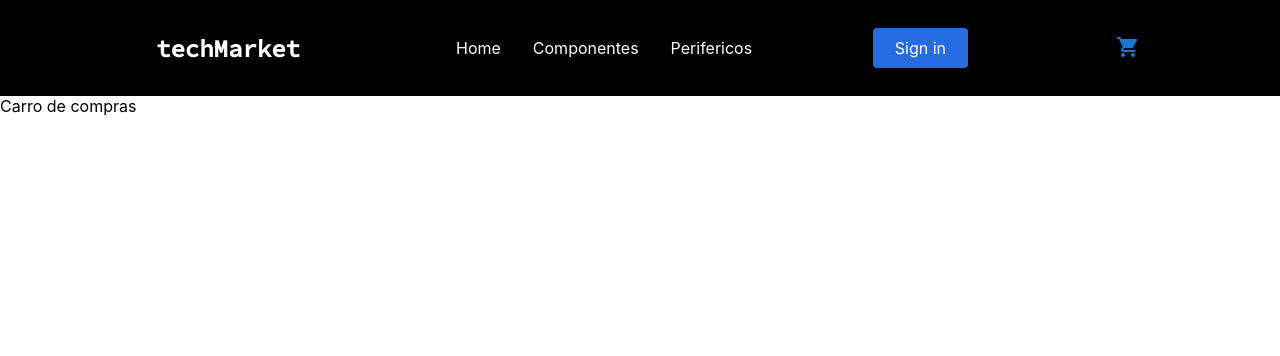
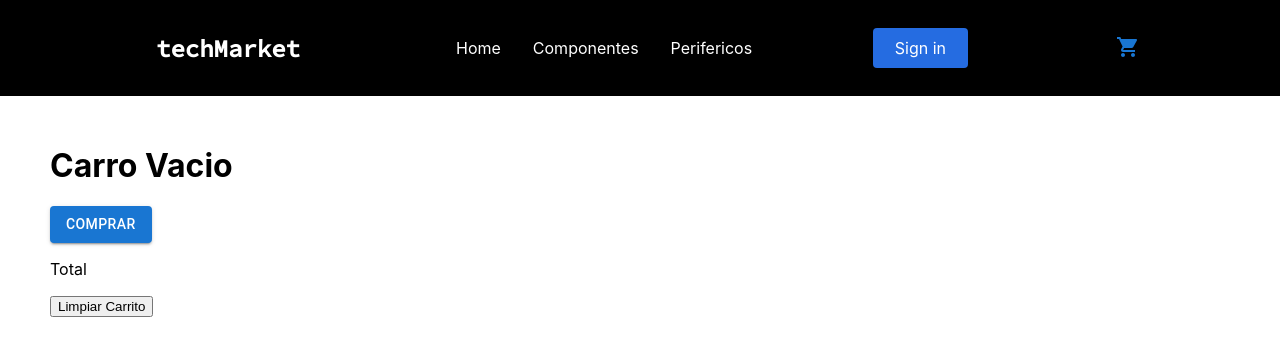
Before and after one commit to cesarntello/marketTech, a React (Create React App) app: page /cart in a window 1280 px wide. Shown: the top 356 px of the page. Built offline with nearby package versions, Linux system fonts and the light colour scheme.

Commit message:
cartView

```diff
--- a/src/App.css
+++ b/src/App.css
@@ -33,3 +33,9 @@
 .terminarCompra {
   text-decoration: none;
 }
+.gridCart {
+  margin: 50px;
+}
+.linkHome {
+  text-decoration: none !important;
+}
--- a/src/App.js
+++ b/src/App.js
@@ -3,8 +3,8 @@ import './App.css';
 import { BrowserRouter, Routes, Route} from 'react-router-dom'
 import ItemListContainer from './Componetes/ItemListContainer/ItemListContainer';
 import ItemDetailContainer from './Componetes/Cards/ItemDetailContainer';
-import Shop from './Componetes/Shop';
-import { CartProvider } from './Componetes/Context/CartContext';
+import Shop from './Componetes/Cart';
+import { CartProvider } from './Context/CartContext';
 
 
 function App() {
--- a/src/Componetes/Cards/ItemDetailContainer.js
+++ b/src/Componetes/Cards/ItemDetailContainer.js
@@ -4,7 +4,7 @@ import ItemDetail from './ItemDetail'
 // import Grid from '@mui/material/Grid';
 import Container from '@mui/material/Container';
 import { useParams } from 'react-router-dom';
-import { CartContext } from '../Context/CartContext';
+import { CartContext } from '../../Context/CartContext';
 
 
 
--- /dev/null
+++ b/src/Componetes/Cart.js
@@ -0,0 +1,71 @@
+import React, {useContext, useState} from 'react'
+import { CartContext, useBorrarItem } from '../Context/CartContext'
+import { Link } from 'react-router-dom';
+import {Button, Grid, Box} from '@mui/material'
+
+
+const Shop = () => {
+const borrarItem = useBorrarItem()
+// const totalCarrito = useTotalCarrito()
+    const { cart, borrar } = useContext(CartContext)
+
+    // const [totalCarrito, setTotalCarrito] = useState ([])
+
+    // const totalTotal = () => {
+
+    //     setTotalCarrito(  cart.map((producto) =>( producto.precio  * producto.carrito)
+    //     ))
+    //  }
+
+
+//    const totalCarrito = () => (   cart.map((producto) =>( producto.precio  * producto.carrito)))
+
+    // const totalTotal = () => (totalCarrito.reduce((a + b) => a + b, 0))
+
+
+    return (
+        <>
+
+        <Box className='gridCart' sx={{ flexGrow: 1 }}>
+            <Grid  item xs={8}>
+                <div>
+                    {cart.length === 0 ?
+
+                        <div>
+                            <h1>Carro Vacio</h1>
+                                    <Link className='linkHome' to="/">
+                                            <Button className='linkHome' variant="contained">Comprar</Button>
+                                </Link>
+                        </div>
+                        :
+
+                    <h1>Tu carro de compras</h1> }
+
+                    {cart.map((producto) =>(
+
+                            <div key={producto.id}>
+
+                                <h2>{producto.nombre}</h2>
+                                <h4>${producto.precio}</h4>
+                                <p>Cantidad:{producto.carrito}</p>
+                                 <Button variant="contained" onClick={() => borrarItem(producto)}>Eliminar producto</Button>
+
+                                 <p> SubTotal:{producto.precio * producto.carrito}</p>
+                            </div>
+
+
+
+                    ))}
+
+
+                    <p>Total</p>
+                    <button onClick={borrar}>Limpiar Carrito</button>
+
+                </div>
+            </Grid>
+        </Box>
+        </>
+    )
+}
+
+export default Shop
--- a/src/Componetes/Context/CartContext.js
+++ /dev/null
@@ -1,25 +0,0 @@
-
-
-import React from 'react'
-import { useState } from 'react'
-// import { onAdd} from '../Cards/ItemDetailContainer';
-// import {useContext} from 'react'
-
- export const CartContext = React.createContext()
-
-export function CartProvider({children}) {
-const [cart, setCart] = useState([])
-
-const addToCart = (producto, carrito) => {
-    setCart([...cart, {...producto, carrito}])
-}
-
-
-
-return(
-    <CartContext.Provider value={{addToCart, cart}}>
-       {children}{console.log(cart)}
-    </CartContext.Provider>
-)
-
-}
--- a/src/Componetes/Shop.js
+++ /dev/null
@@ -1,11 +0,0 @@
-import React from 'react'
-
-const Shop = () => {
-    return (
-        <div>
-            Carro de compras
-        </div>
-    )
-}
-
-export default Shop
--- /dev/null
+++ b/src/Context/CartContext.js
@@ -0,0 +1,47 @@
+import React from 'react'
+import { useState, useContext } from 'react'
+// import { onAdd} from '../Cards/ItemDetailContainer';
+// import {useContext} from 'react'
+
+ export const CartContext = React.createContext()
+
+export function CartProvider({children}) {
+const [cart, setCart] = useState([])
+
+const addToCart = (producto, carrito) => {
+    setCart([...cart, {...producto, carrito}])
+}
+
+const borrarItem = (carrito) =>{
+
+    setCart(cart.filter(item => item.id  !== carrito.id))
+}
+
+
+// const totalCarrito = (carrito) =>{
+
+//     setCart(cart.findIndex( item => item.precio * carrito.quantity ))
+
+// }
+
+
+
+const borrar = () =>{
+    setCart ([])
+}
+
+
+return(
+    <CartContext.Provider value={{addToCart, cart, borrar, borrarItem}}>
+       {children}{console.log(cart)}
+    </CartContext.Provider>
+)
+
+}
+
+export function useBorrarItem(){
+    return useContext(CartContext).borrarItem
+}
+// export function useTotalCarrito(){
+//     return useContext(CartContext).totalCarrito
+// }
```
